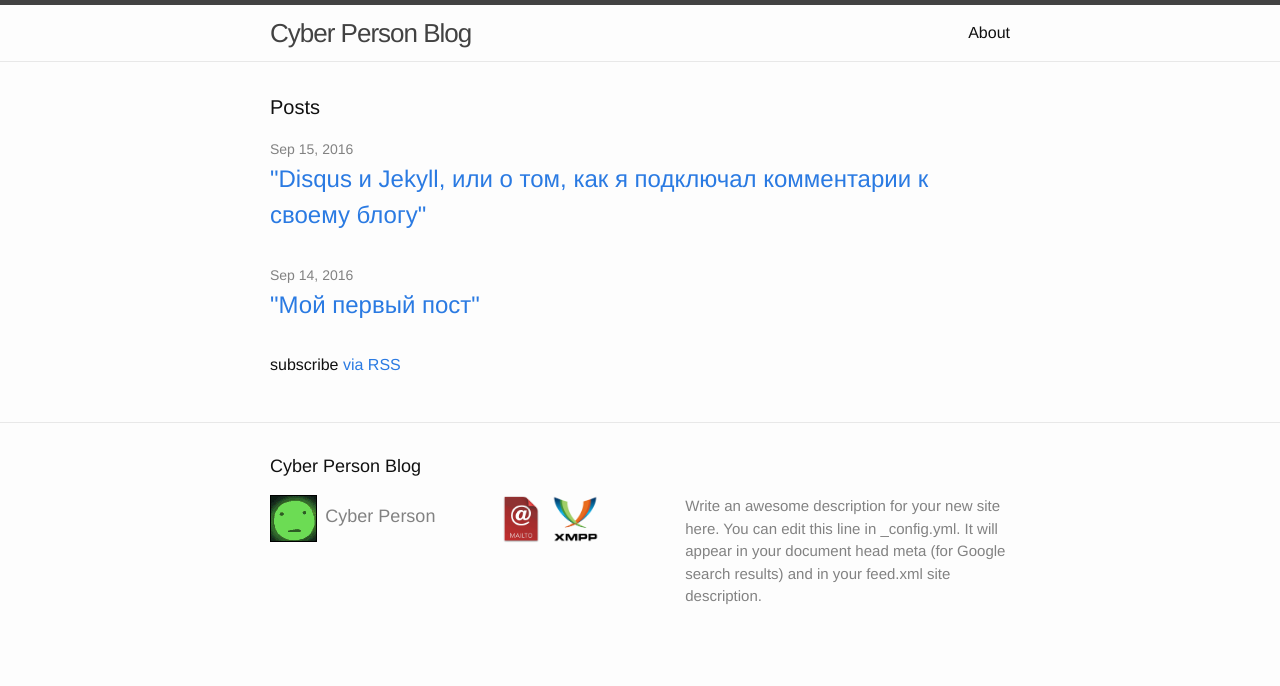
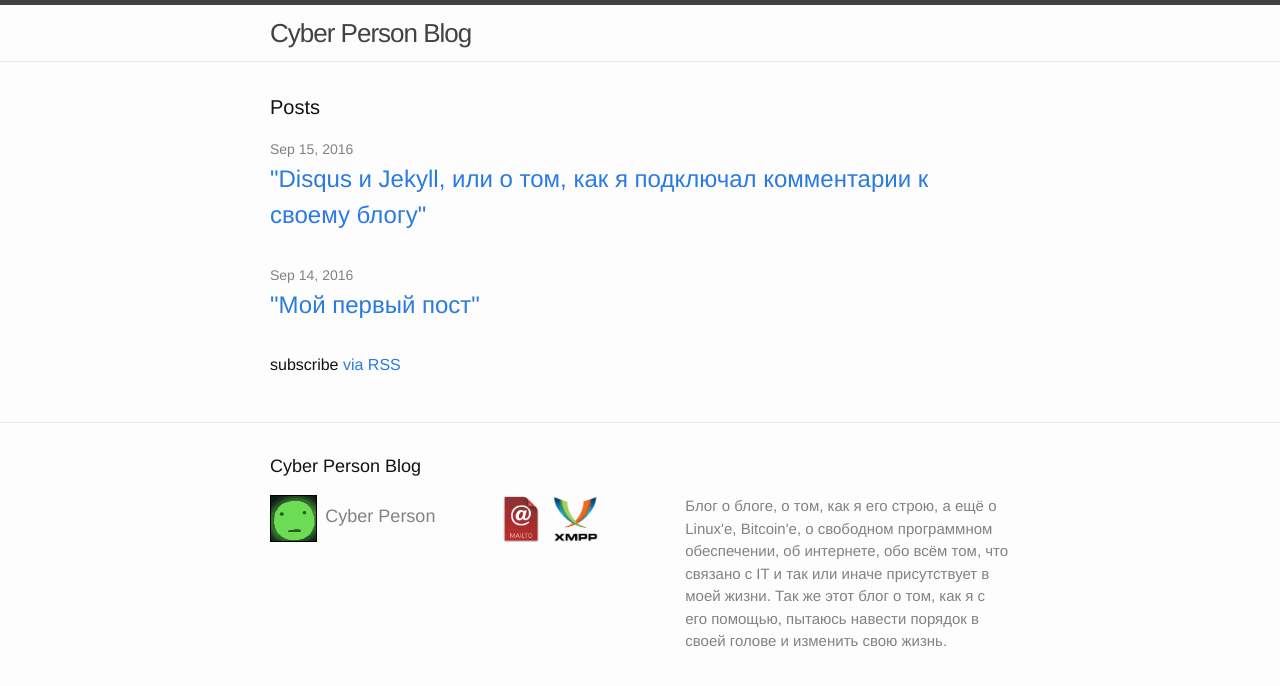
Before and after one commit to cyberperson/cyberperson.github.io, a Jekyll site: the page built from index.html, in a window 1280 px wide. Shown: the top 686 px of the page. Built offline with Jekyll 4.4.1, drawn with Linux system fonts in a browser that asks for light colours; comment, search, counter and statistics services are not loaded.

Commit message:
Поменял описание блога и удалил, ненужную пока страницу About

```diff
--- a/_config.yml
+++ b/_config.yml
@@ -18,9 +18,10 @@ author: Cyber Person
 email: cyberperson@protonmail.com
 xmpp: cyberperson@swissjabber.ch
 description: > # this means to ignore newlines until "baseurl:"
-  Write an awesome description for your new site here. You can edit this
-  line in _config.yml. It will appear in your document head meta (for
-  Google search results) and in your feed.xml site description.
+ Блог о блоге, о том, как я его строю, а ещё о Linux'е, Bitcoin'е, о свободном программном
+ обеспечении, об интернете, обо всём том, что связано с IT и так или иначе
+ присутствует в моей жизни. Так же этот блог о том, как я с его помощью,
+ пытаюсь навести порядок в своей голове и изменить свою жизнь.
 baseurl: "" # the subpath of your site, e.g. /blog
 url: "http://localhost:4000" # the base hostname & protocol for your site
 twitter_username: cyberperson
```
Also changed, not shown: about.md (deleted, +0 -15 lines).
